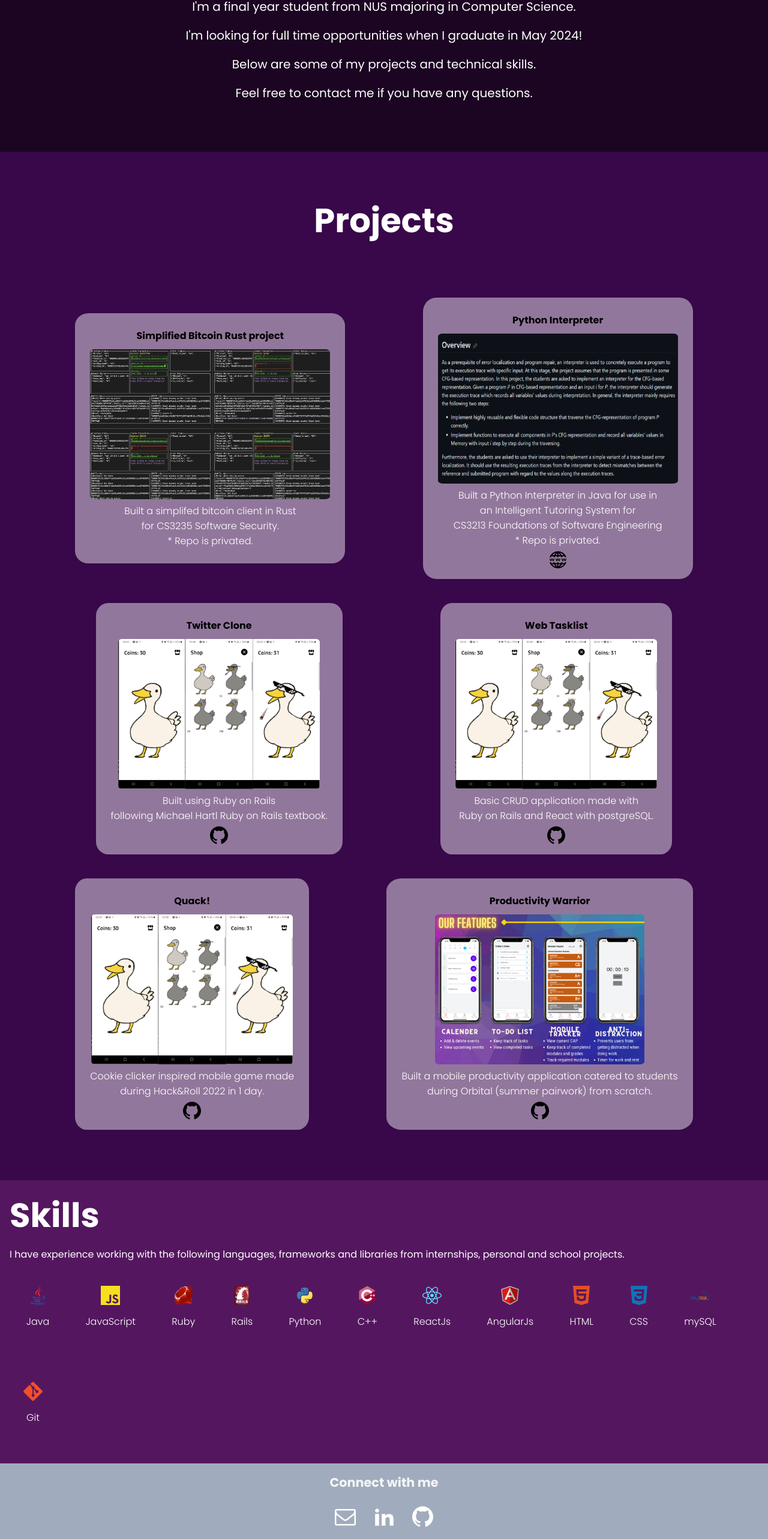
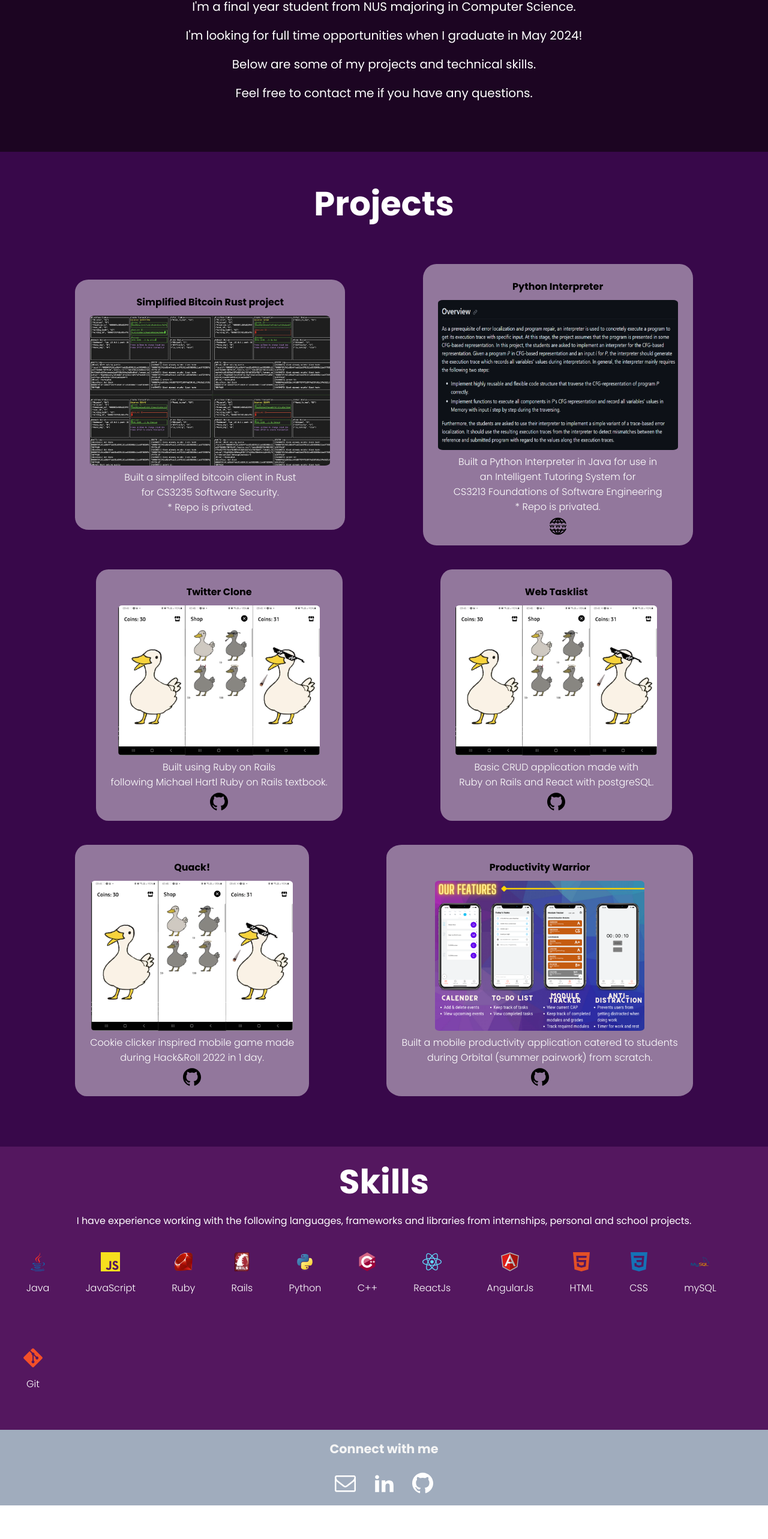
Before and after one commit to Th-429B/Th-429B.github.io, a plain HTML site: page index.html in a window 1280 px wide. Shown: the part 1336-3901 px from the top of the page at 60% size. After the commit the page ends 3845 px from the top, so only its background shows below. Drawn offline with Linux system fonts and the light colour scheme.

Commit message:
Fix styling issue in skills section for mobile view

```diff
--- a/styles.css
+++ b/styles.css
@@ -147,6 +147,9 @@ section img#clouds {
   position: relative;
   padding: 1em;
   background: #54175f;
+  display: flex;
+  flex-direction: column;
+  align-items: center;
 }
 
 .sec_alt h2 {
@@ -257,7 +260,7 @@ section img#clouds {
 }
 
 .project-header {
-  padding: 1em;
+  padding: 0.5em;
 }
 
 .card {
@@ -394,6 +397,10 @@ section img#clouds {
     right: -350px;
     font-size: 7.5vw;
   }
+  .skills-icons-list {
+    display: grid;
+    grid-template-columns: repeat(3, 1fr);
+  }
 }
 
 .navbar-links.active {
```
